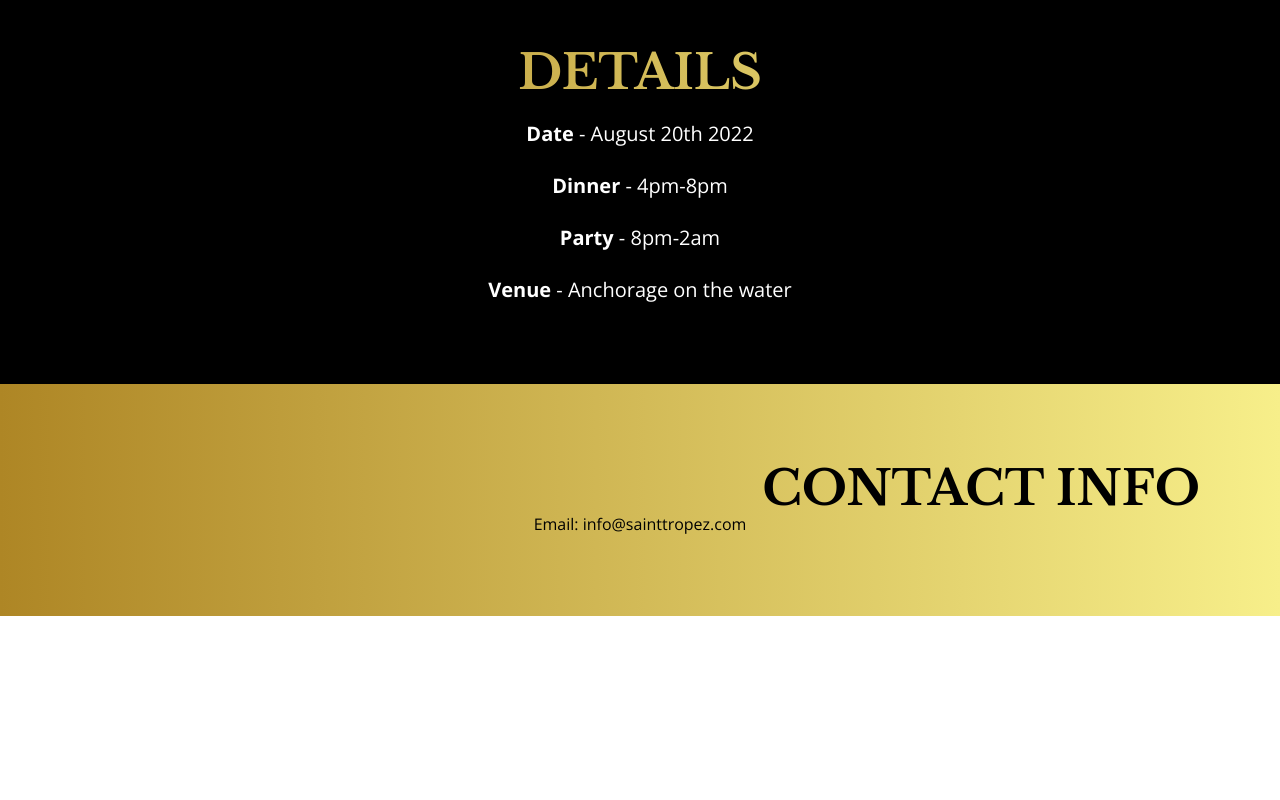
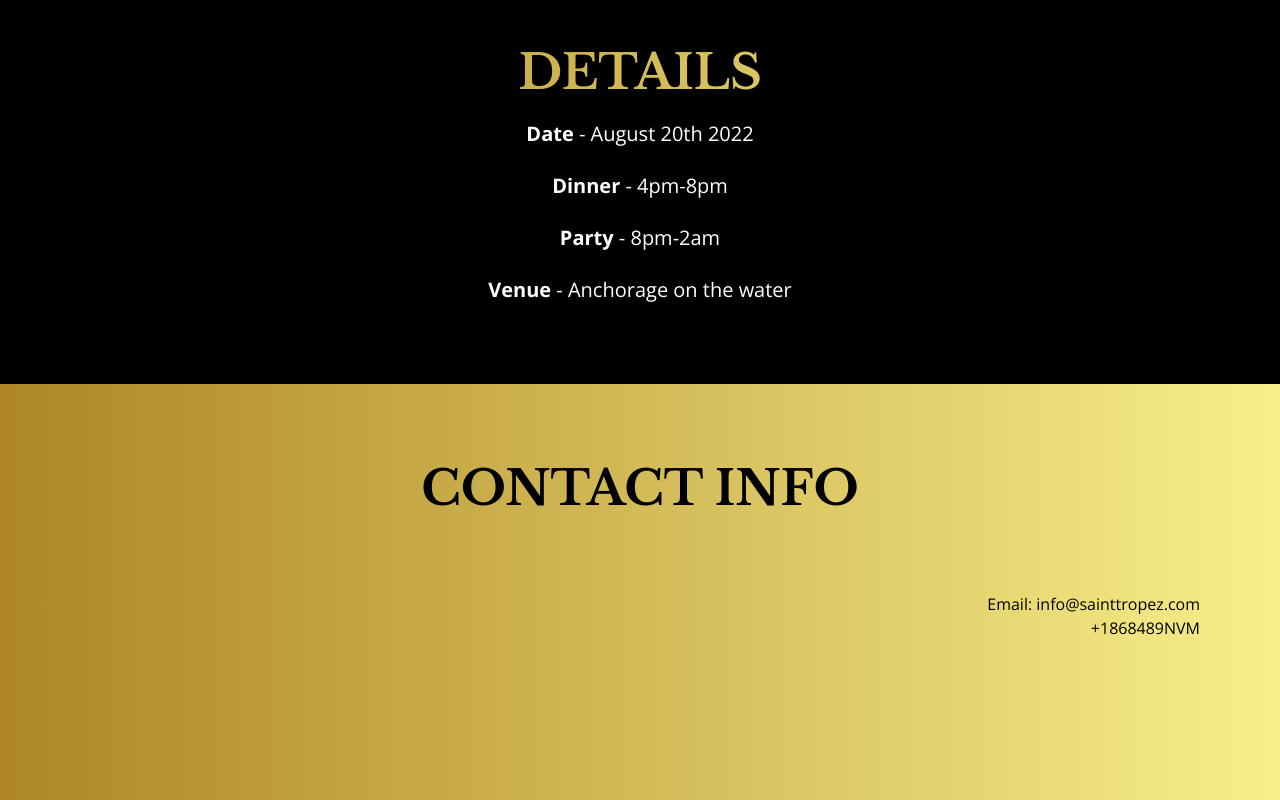
Before and after one commit to Joshva02/Saint-Trope-Web, a website: page src/index.html in a window 1280 px wide. Shown: the part 666-1466 px from the top of the page. Before the commit the page ends 1282 px from the top, so only its background shows below. Drawn offline with nearby package versions, Linux system fonts and the light colour scheme.

Commit message:
Footer
Continued work on footer

```diff
--- a/src/index.html
+++ b/src/index.html
@@ -220,11 +220,14 @@
     <div class="px-20 bg-gradient-to-r from-dark-gold to-light-gold py-20">
       <div class="max-w-7xl mx-auto text-center">
         <h1
-          class="text-5xl serif font-bold text-transparent bg-clip-text bg-black uppercase text-right"
+          class="text-5xl serif font-bold text-transparent bg-clip-text bg-black uppercase text-center"
         >
           Contact Info
         </h1>
+        <div class="text-right py-20">
         <p>Email: info@sainttropez.com</p>
+        <p>+1868489NVM</p>
+        </div>
       </div>
     </div>
   </body>
```
Also changed, not shown: 1 other file.
